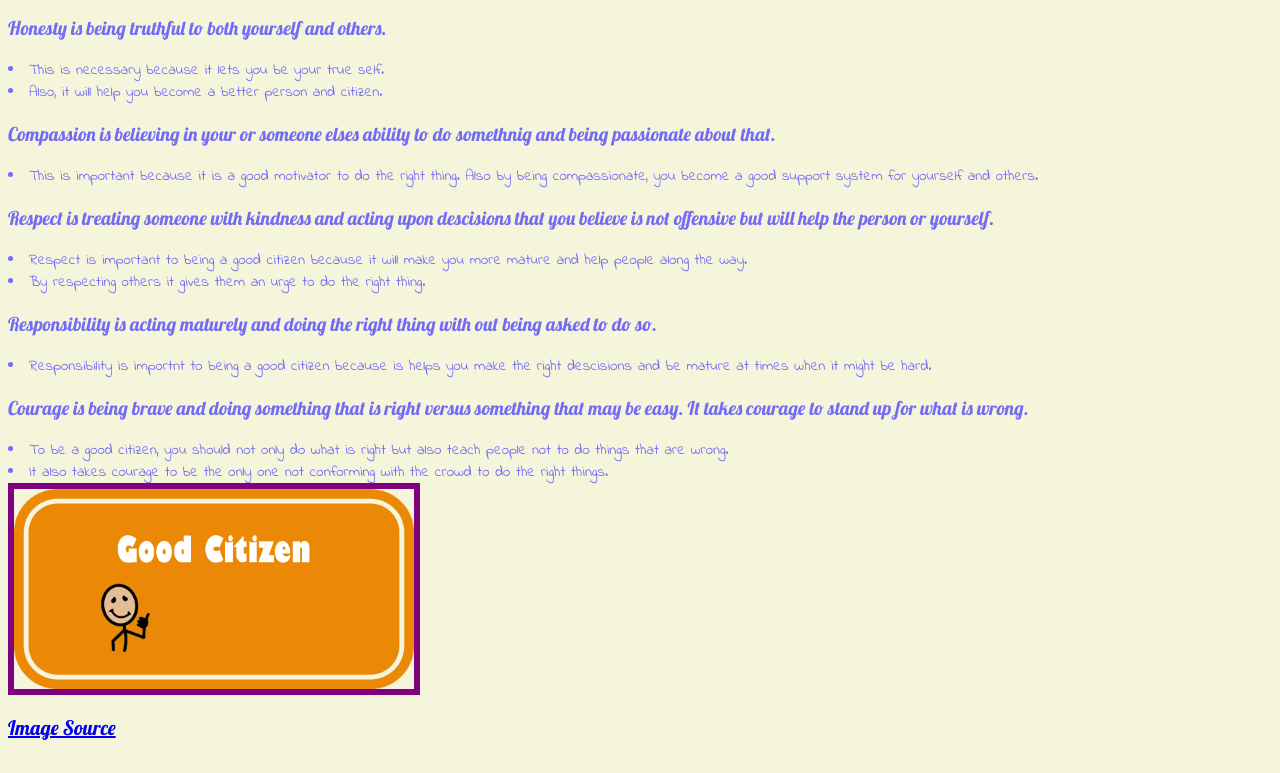
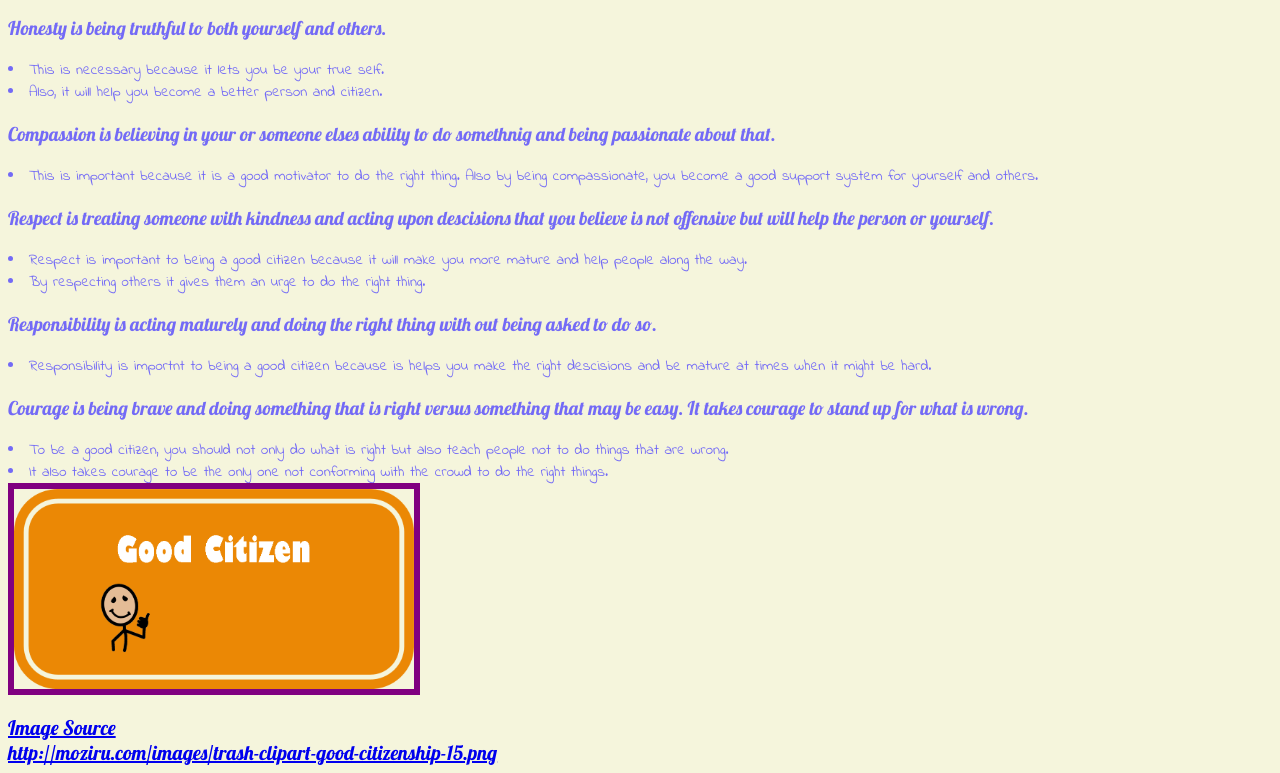
Before and after one commit to anisha10/site, a plain HTML site: page citizenship.html in a window 1280 px wide. Shown: the part 138-911 px from the top of the page. Drawn offline with Linux system fonts and the light colour scheme.

```diff
--- a/citizenship.html
+++ b/citizenship.html
@@ -22,7 +22,8 @@
     <li style= "font-size: 15px;" > It also takes courage to be the only one not conforming with the crowd to do the right things.
   <br>
   <img src="trash-clipart-good-citizenship-15.png" width=400px height=200px/>
-  <p style= "font-size:20px;";><a href="http://moziru.com/images/trash-clipart-good-citizenship-15.png">Image Source</a></p>
+  <p style= "font-size:20px;";><a href="http://moziru.com/images/trash-clipart-good-citizenship-15.png">Image Source
+  <br>http://moziru.com/images/trash-clipart-good-citizenship-15.png</a></p>
   <h2 style= "font-size: 33px;"> Good Citizenship <h2/>
   <p style= "font-size: 19px;" > Additional components of citizenship are kindness and selflessness. <p/>
   <p style= "font-size: 19px;"> Kindness is being nice and uplifting to someone.
```
